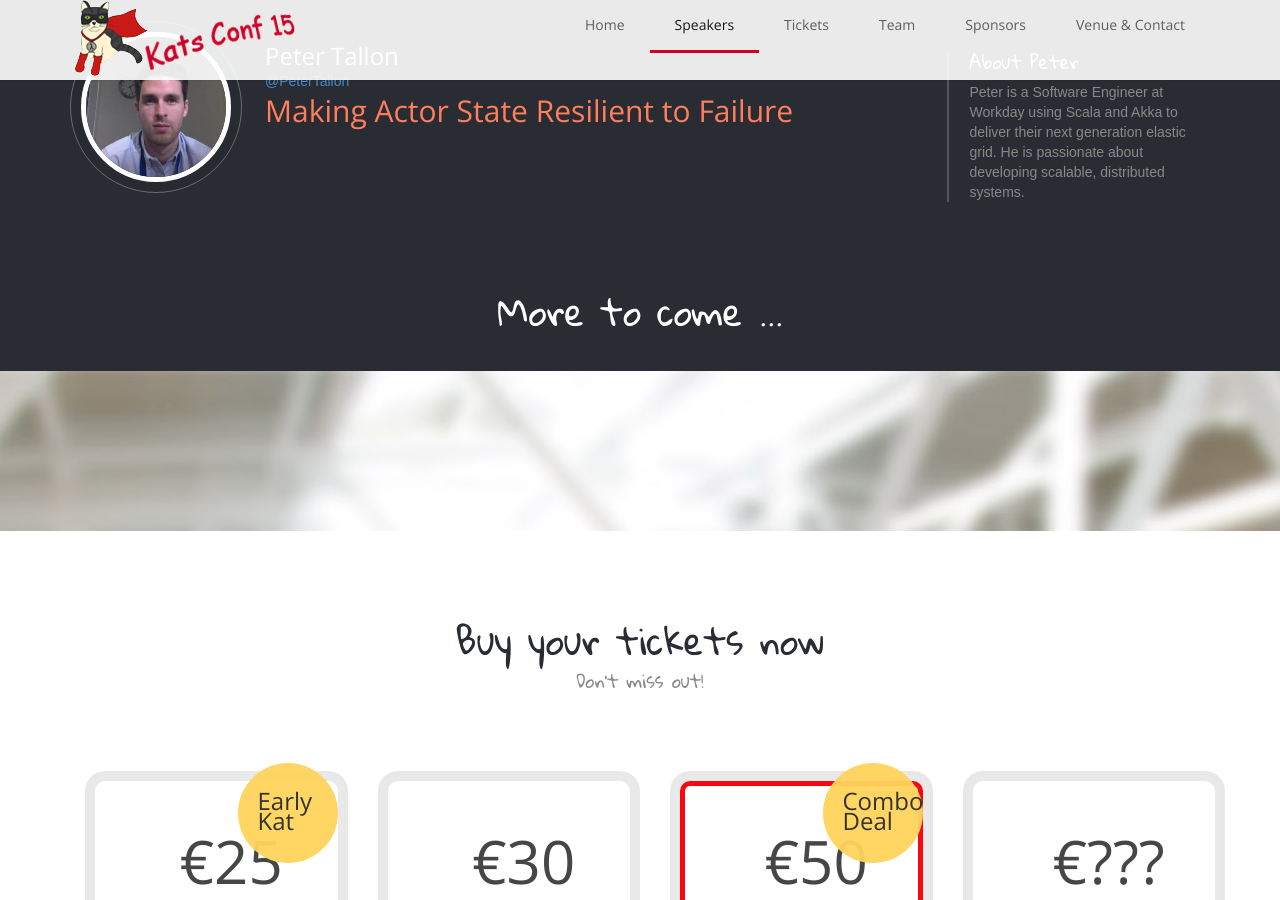
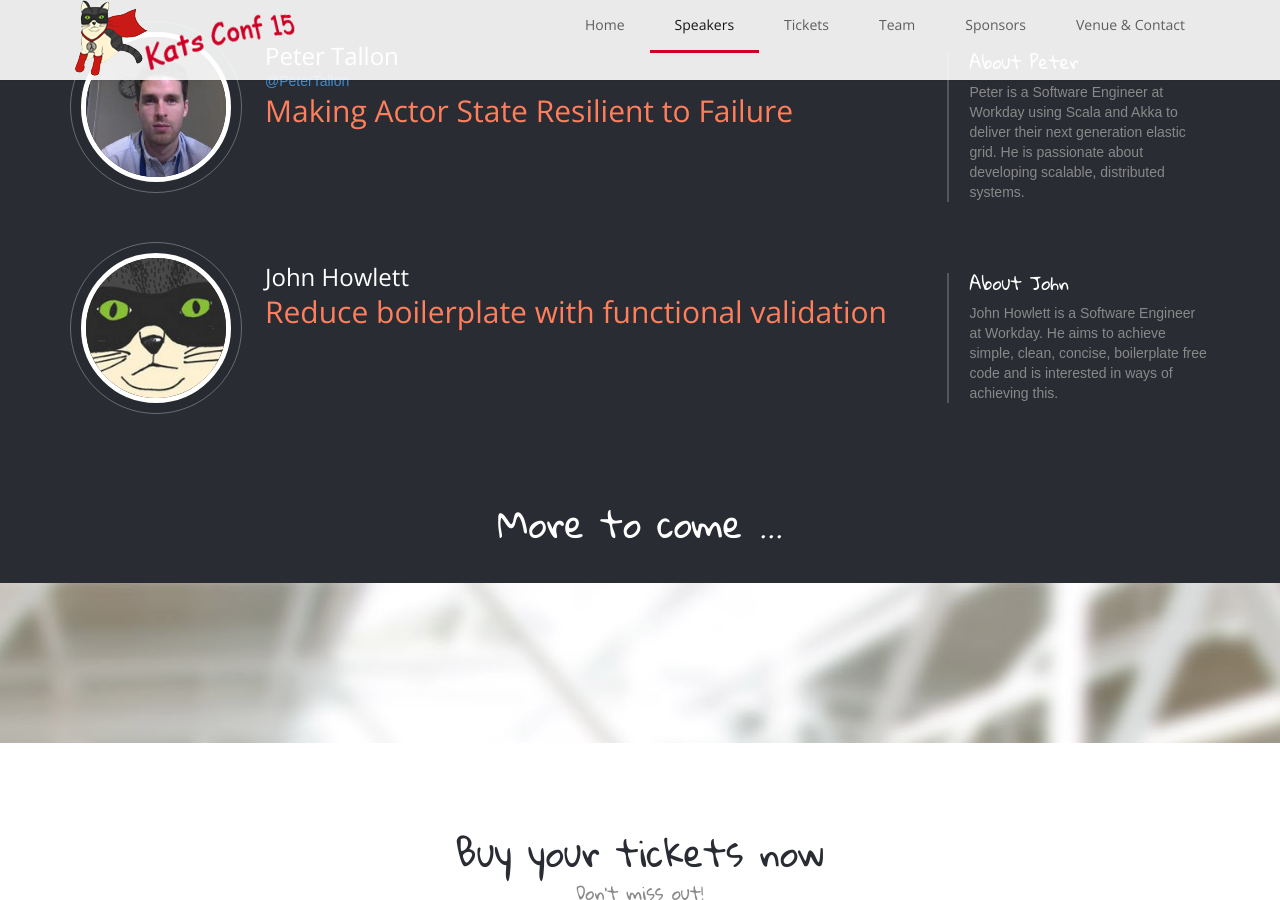
Before and after one commit to aidanf/functional-kats-conf, a Jekyll site: the page index.html, which Jekyll copies as it is, in a window 1280 px wide and 900 px high, scrolled down 5073 px. Built offline with Jekyll 4.4.1, drawn with Linux system fonts in a browser that asks for light colours; nearby versions of some CDN libraries; library files that are not in the unit come from our copies; Markdown is read by kramdown in place of the engine named in the settings.

Commit message:
Added speaker info for John Howlett.

```diff
--- a/index.html
+++ b/index.html
@@ -727,6 +727,35 @@
                         </div><!-- /.col-md-3 -->
                     </div><!-- /.speaker -->
 
+                    <div class="row speaker">
+                        <div class="col-sm-2">
+                            <div class="outer-border item">
+                                <div class="middle-border">
+                                    <img src="assets/pictures/lambda-kat-placeholder.png" class="img-circle inner-border">
+                                </div>
+                            </div>
+                        </div><!-- /.col-md-2 -->
+
+                        <div class="col-sm-7">
+                            <p class="name">John Howlett</p>
+                            <p class="company"><!-- <a href="https://twitter.com/PeterTallon" target="_blank">@PeterTallon</a> --></p>
+                            <p class="talk-title">Reduce boilerplate with functional validation</p>
+                            <p class="time"><!-- <span class="time-start">08:00</span> - 08:45 --></p>
+                        </div><!-- /.col-md-7 -->
+
+                        <hr>
+
+                        <div class="col-sm-3">
+                            <div class="about">
+                                <h4>About John</h4>
+
+                                <p>
+                                  John Howlett is a Software Engineer at Workday. He aims to achieve simple, clean, concise, boilerplate free code and is interested in ways of achieving this.
+                                </p>
+                            </div><!-- /.about -->
+                        </div><!-- /.col-md-3 -->
+                    </div><!-- /.speaker -->
+
                     <h2>More to come ...</h2>
 
                 </div><!-- /.tab-1 -->
```
Also changed, not shown: assets/pictures/lambda-kat-placeholder.png (added).
